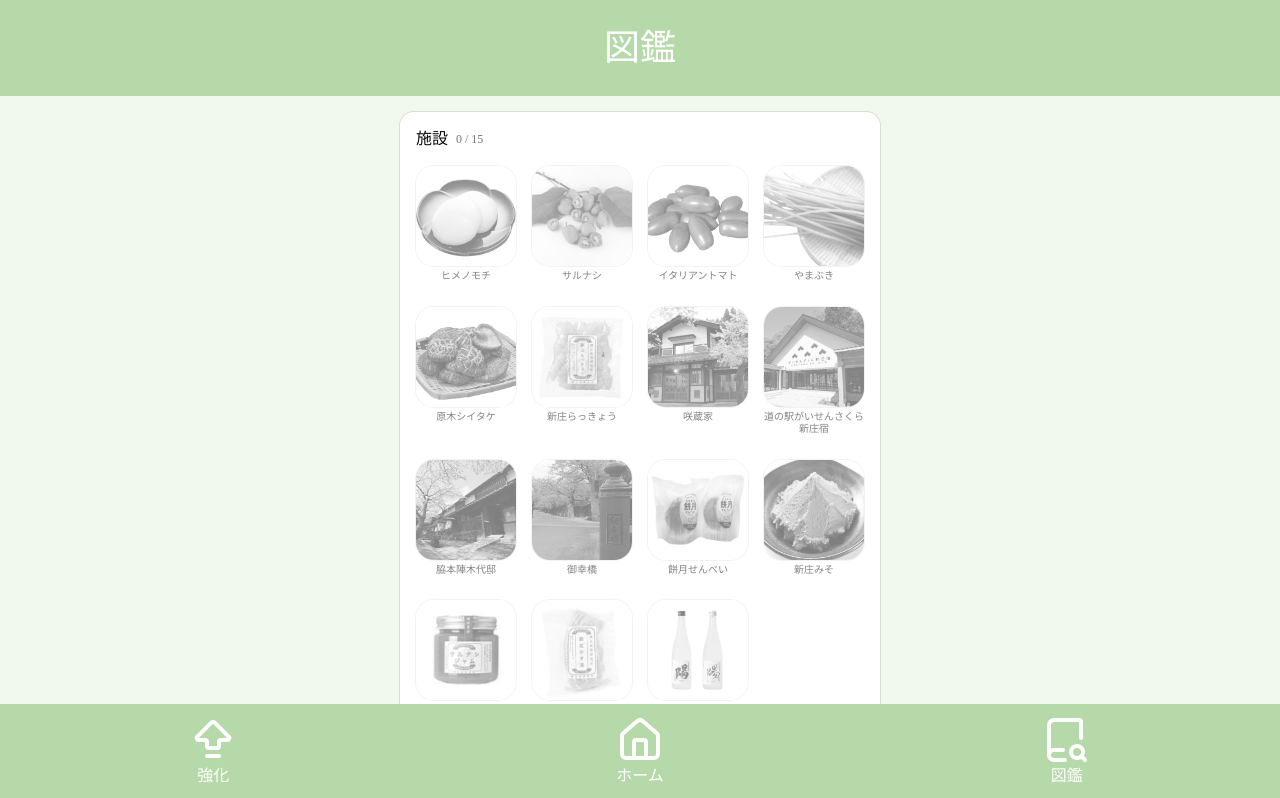
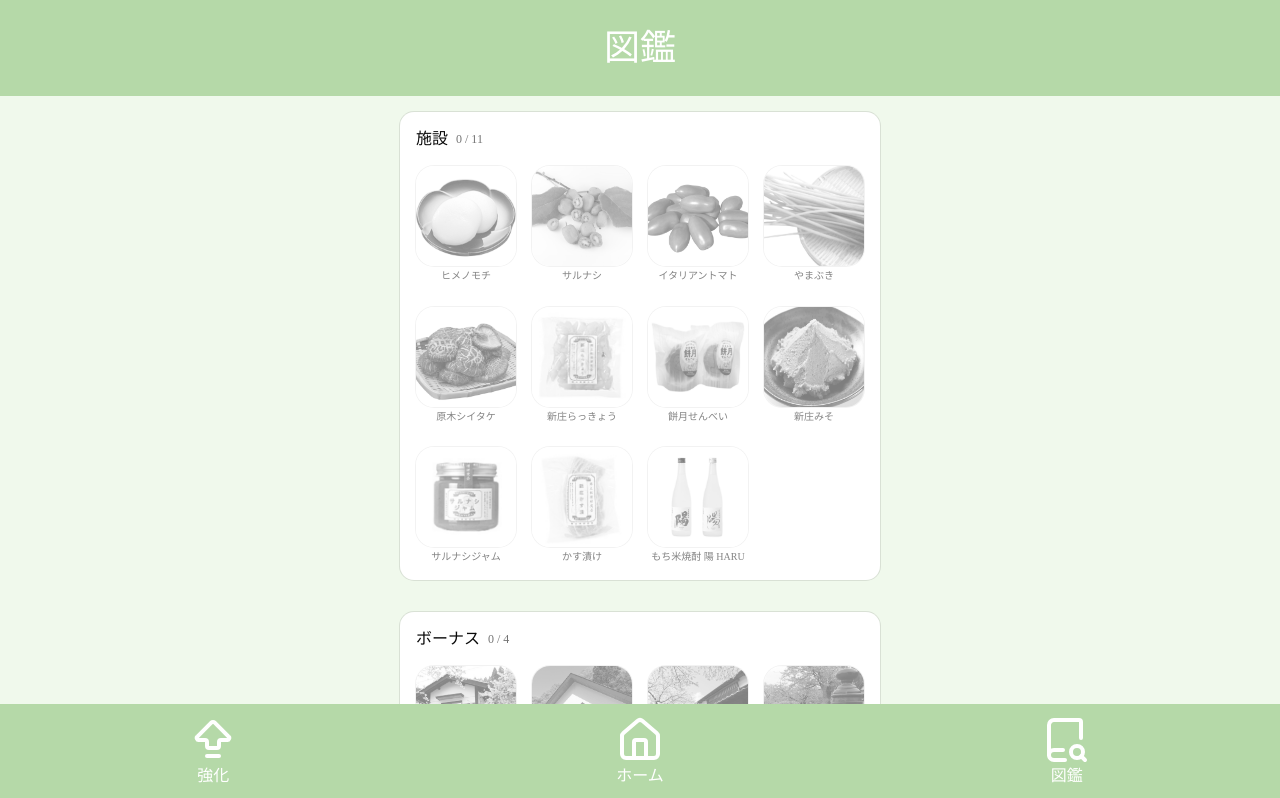
Before and after one commit to ws-vill-shinjo/training-camp-2026-b, a Next.js app in the folder frontend/: page /encyclopedia in a window 1280 px wide. Shown: the top 798 px of the page. Built offline with nearby package versions, Linux system fonts and the light colour scheme; what nanoevents would draw is missing.

Commit message:
fix bonus master

```diff
--- a/frontend/features/game/domain/production.ts
+++ b/frontend/features/game/domain/production.ts
@@ -50,9 +50,9 @@ export const calcBaseProductionStat = (config: ProductionMaster, level: number):
 });
 
 /** マスターレジストリから id の config を取得して BaseStat を算出する */
-export const buildBaseStatForId = (id: string, level: number): BaseStat => {
+export const buildBaseStatForId = (id: string, level: number): BaseStat | null => {
   const config = getMasterRegistry().production[id];
-  if (!config) throw new Error(`production master が見つかりません: ${id}`);
+  if (!config) return null;
   return calcBaseProductionStat(config, level);
 };
 
@@ -62,7 +62,8 @@ export const buildAllBaseStats = (
 ): Record<string, BaseStat> => {
   const stats: Record<string, BaseStat> = {};
   for (const [id, level] of Object.entries(productionLevels)) {
-    stats[id] = buildBaseStatForId(id, level);
+    const stat = buildBaseStatForId(id, level);
+    if (stat) stats[id] = stat;
   }
   return stats;
 };
--- a/frontend/features/game/store/slices/productionRuntimeSlice.ts
+++ b/frontend/features/game/store/slices/productionRuntimeSlice.ts
@@ -30,10 +30,12 @@ export const createProductionRuntimeSlice: StateCreator<
   /** 単一施設の baseStat をマスターレジストリから更新する */
   updateBaseProductionStat: (id) => {
     const level = get().productionLevels[id] ?? 1;
+    const stat = buildBaseStatForId(id, level);
+    if (!stat) return;
     set((state) => ({
       baseProductionStats: {
         ...state.baseProductionStats,
-        [id]: buildBaseStatForId(id, level),
+        [id]: stat,
       },
     }));
   },
--- a/frontend/master/loader/validateMasters.ts
+++ b/frontend/master/loader/validateMasters.ts
@@ -53,36 +53,13 @@ export function validateMasters(raw: RawMasters): ValidationResult {
   const event = eventResult.data!;
   const encyclopedia = encyclopediaResult.data!;
 
-  // 交差検証
-  const productionIds = new Set(production.map((p) => p.id));
-  const bonusIds = new Set(bonus.map((b) => b.id));
-  const eventIds = new Set(event.map((e) => e.id));
-
-  for (const b of bonus) {
-    if (b.targetType === "production" && b.targetId && !productionIds.has(b.targetId)) {
-      errors.push(
-        `bonusMaster[${b.id}].targetId="${b.targetId}" は productionMaster に存在しません`
-      );
-    }
-  }
-
+  // 交差検証（encyclopediaMaster の重複IDチェックのみ）
   const encIds = new Set<string>();
   for (const enc of encyclopedia) {
     if (encIds.has(enc.id)) {
       errors.push(`encyclopediaMaster に重複idがあります: ${enc.id}`);
     }
     encIds.add(enc.id);
-
-    const exists =
-      (enc.sourceType === "production" && productionIds.has(enc.sourceId)) ||
-      (enc.sourceType === "bonus" && bonusIds.has(enc.sourceId)) ||
-      (enc.sourceType === "event" && eventIds.has(enc.sourceId));
-
-    if (!exists) {
-      errors.push(
-        `encyclopediaMaster[${enc.id}].sourceId="${enc.sourceId}" は ${enc.sourceType}Master に存在しません`
-      );
-    }
   }
 
   if (errors.length > 0) return { success: false, errors };
```
Also changed, not shown: frontend/master/data/encyclopediaMaster.csv, frontend/master/data/productionMaster.csv.
